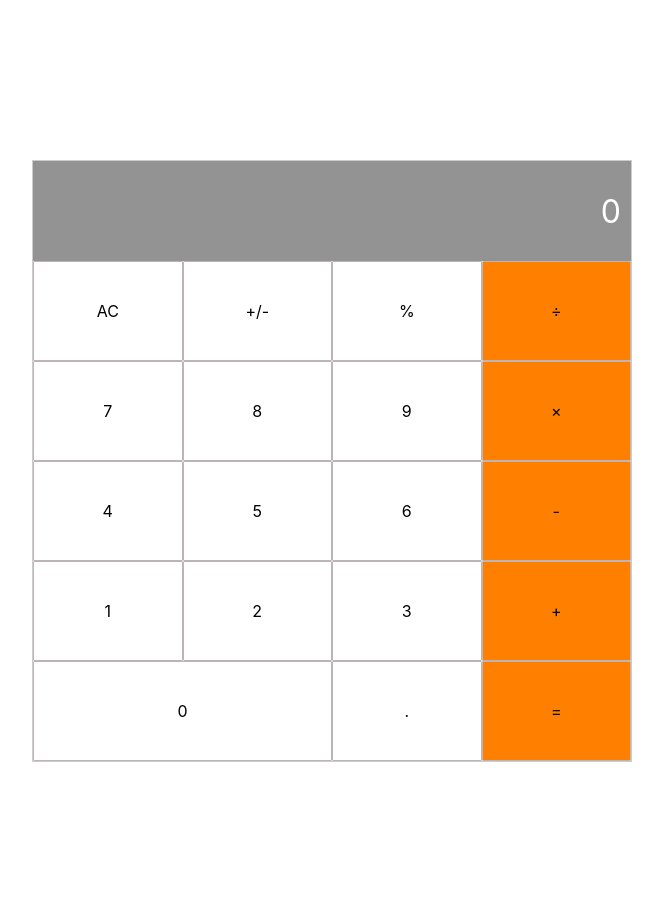
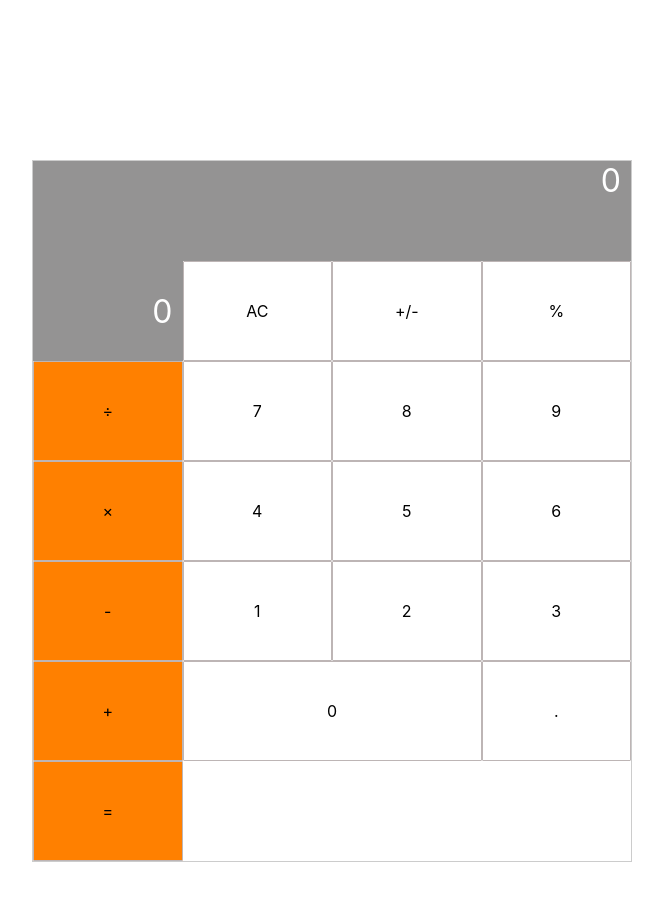
Before and after one commit to DanSam5K/Math-Magician, a React (Create React App) app: page / in a window 1280 px wide. Shown: the top 900 px of the page, without its empty margins (308-971 px from the left). Built offline with nearby package versions, Linux system fonts and the light colour scheme.

Commit message:
Create a function to help generate outputed value

```diff
--- a/src/components/Calculator.js
+++ b/src/components/Calculator.js
@@ -1,17 +1,42 @@
 import React from 'react';
+import calculate from '../logic/calculate';
+import MagicBtn from './MagicBtn';
+import OutputResult from './OutputResult';
 
+
+const generateOutputValue= ({total, next, operation}) => {
+  if (!total && !next && !operation) {
+      return '0';
+    }else if (!total && next) {
+      return `${next}`;
+    } else if (operation && total && !next) {
+      return `${total} ${operation}`;
+    } else if (total && next && operation) {
+      return `${total} ${operation} ${next}`;
+    } else {
+      return `${total}`;
+    }
+}
 class Calculator extends React.Component {
   constructor(props) {
     super(props);
-    this.state = {};
+    this.state = {
+      total: null,
+      next: null,
+      operation: null,
+    };
   }
 
+
+
   render() {
+    const outputValue = generateOutputValue(this.state);
     return (
       <div className="magician">
-        <input type="text" className="input-screen" value="0" disabled />
+        <OutputResult outputvalue={outputValue}/>
         <div className="magician-keys">
 
+          <input type="text" className="input-screen" value="0" disabled />
           <button type="button" className="all-clear" value="all-clear">AC</button>
           <button type="button" className="plus-minus-sign" value="+/-">+/-</button>
           <button type="button" className="percentage-sign" value="%">%</button>
```
